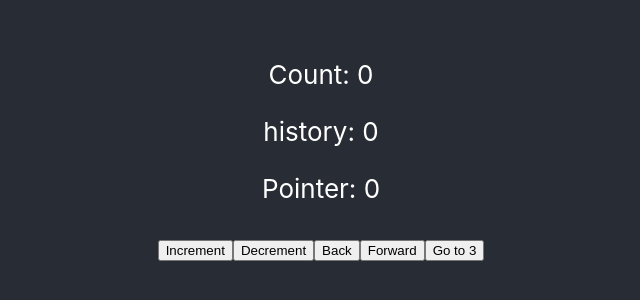
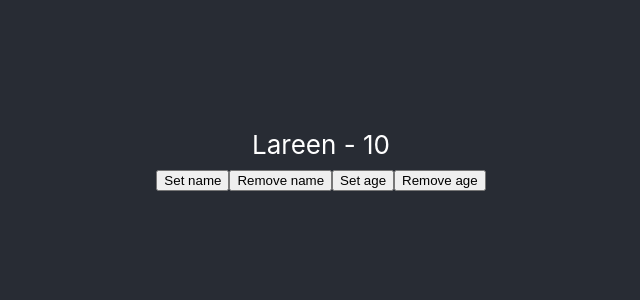
Before and after one commit to loayalsaid1/hooks-simplified, a React (Create React App) app: page / in a window 1280 px wide. Shown: the part 240-540 px from the top of the page, without its empty margins (319-959 px from the left). Built offline with nearby package versions, Linux system fonts and the light colour scheme.

Commit message:
Set up for useStorage

```diff
--- a/src/App.js
+++ b/src/App.js
@@ -19,7 +19,8 @@ import './App.css';
 // import Main from './customHooks/useUpdateEffect/Main';
 // import Main from './customHooks/useArray/Main';
 // import Main from './customHooks/usePrevious/Main';
-import Main from './customHooks/useStateWithHistory/Main';
+// import Main from './customHooks/useStateWithHistory/Main';
+import Main from './customHooks/useStorage/Main';
 
 
 function App() {
--- /dev/null
+++ b/src/customHooks/useStorage/Main.jsx
@@ -0,0 +1,16 @@
+import React, { useState } from 'react'
+
+export default function Main() {
+	const [name, setName] = useState('Lareen');
+	const [age, setAge] = useState(10);
+
+	return (
+		<div>
+			<div>{name} - {age}</div>
+			<button onClick={() => setName("Kyle")}>Set name</button>
+			<button onClick={() => setName("Kyle.. [not in the storage anymore]")}>Remove name</button>
+			<button onClick={() => setAge("26")}>Set age</button>
+			<button onClick={() => setAge("26.. [not in the storage anymore]")}>Remove age</button>
+		</div>
+	)
+}
```
